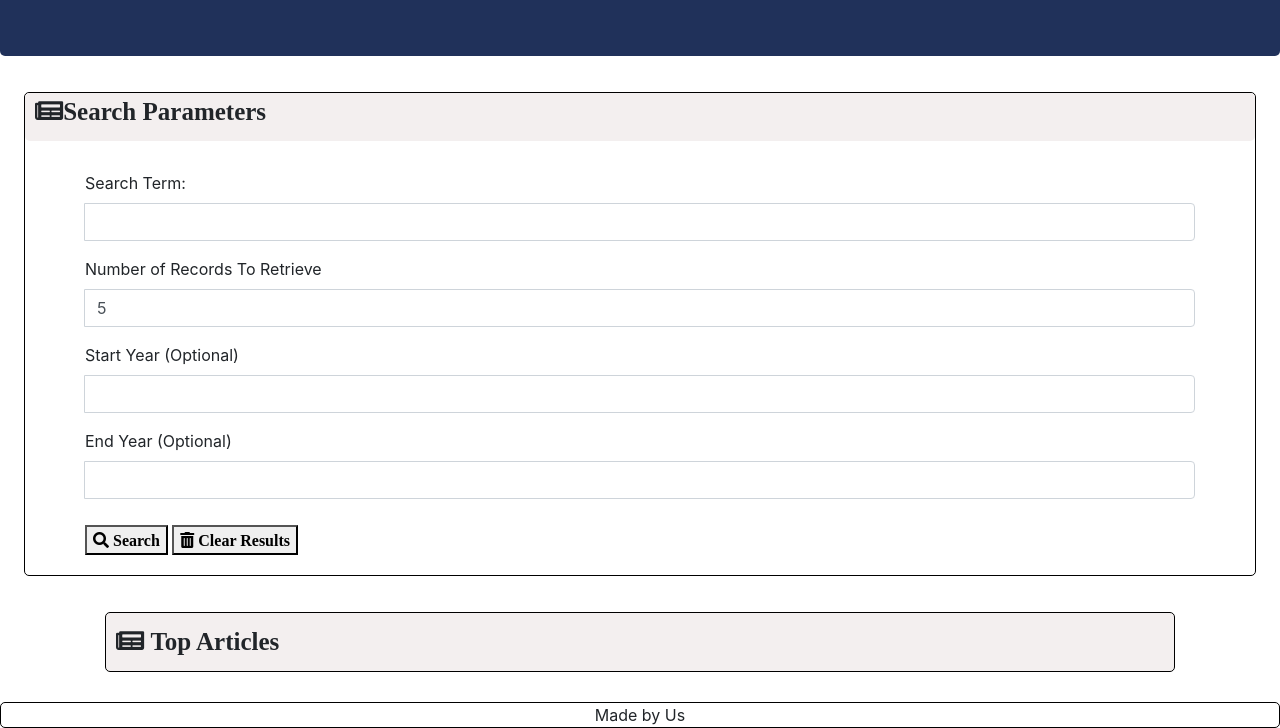
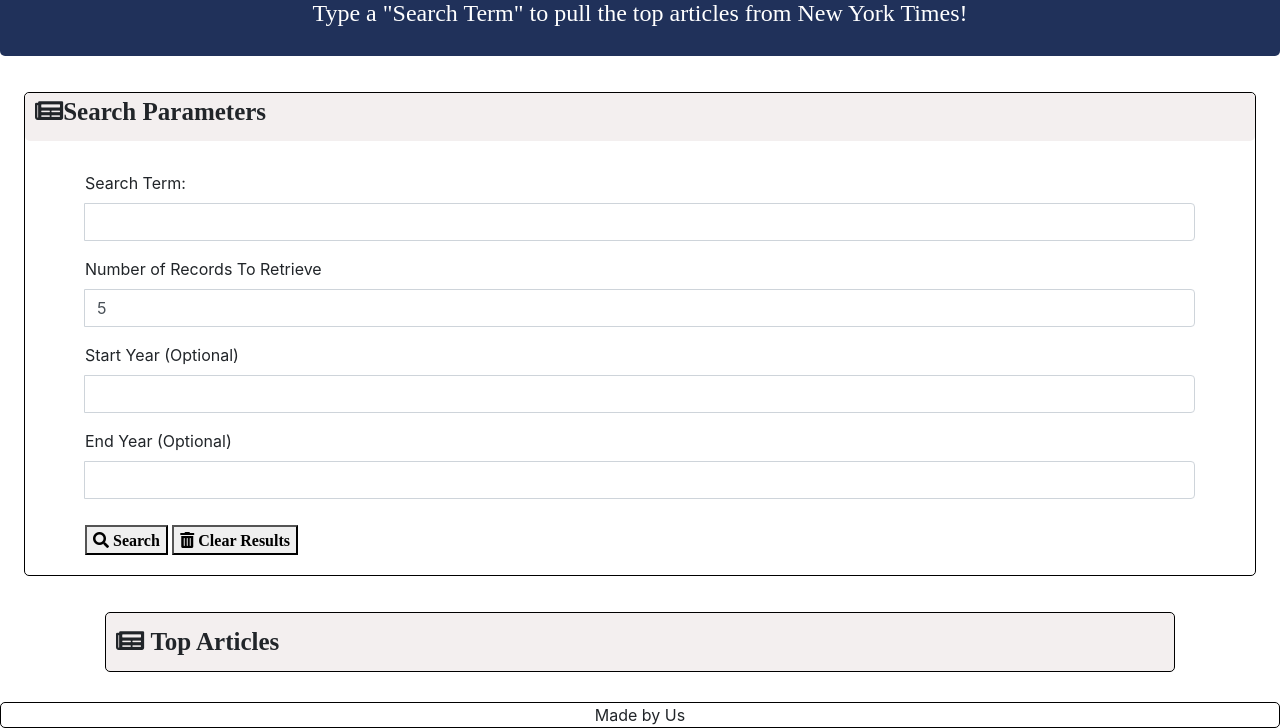
Before and after one commit to microxgleek94/Team-NYT-Search-Project, a plain HTML site: page index.html in a window 1280 px wide. Shown: the part 144-872 px from the top of the page. Drawn offline with nearby package versions, Linux system fonts and the light colour scheme.

Commit message:
added paragraph for instructions

```diff
--- a/index.html
+++ b/index.html
@@ -20,6 +20,7 @@
     <div id="header" class="jumbotron jumbotron-fluid">
         <div class="container">
             <h1 class="display-4"><i class="fas fa-newspaper"></span></i> New York Times Search</h1>
+            <p> Type a "Search Term" to pull the top articles from New York Times!</p>
         </div>
     </div>
     <!-- 2nd Jumbotro for input fields -->
--- a/style.css
+++ b/style.css
@@ -1,5 +1,3 @@
-
-
 #header {
     border-top: 10%;
     background-color: #20315A;
@@ -12,6 +10,12 @@
     font-family: 'Times New Roman', Times, serif;
     font-weight: 500;
     color: white;
+}
+
+p {
+    color: white;
+    font-family: 'Times New Roman', Times, serif;
+    font-size: x-large;
 }
 
 #jumboStyle {
```
